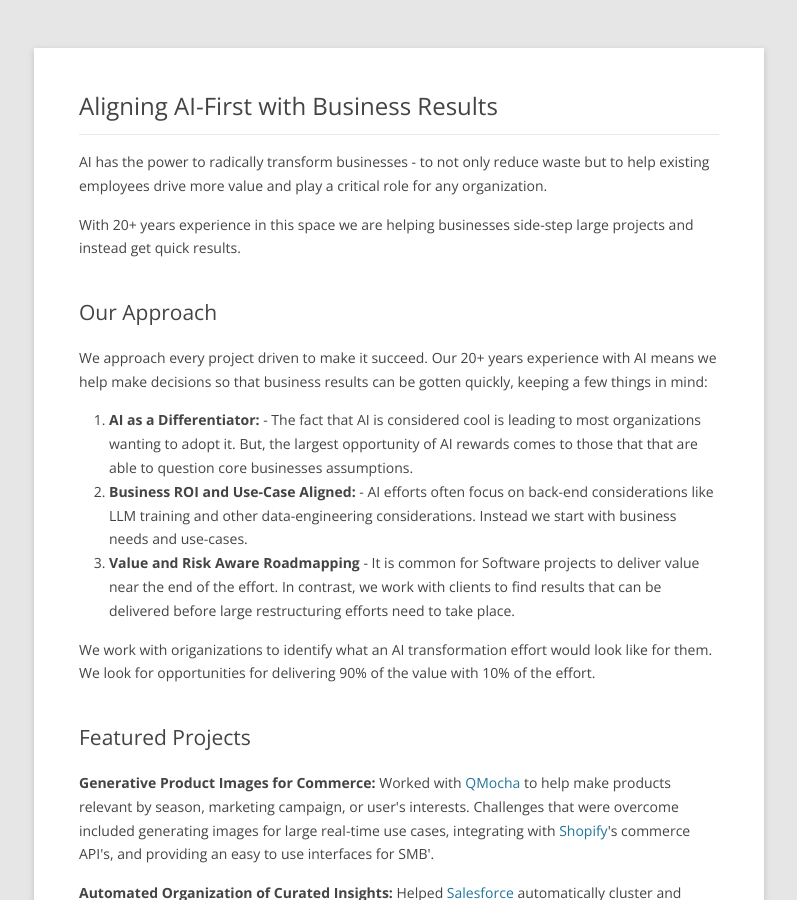
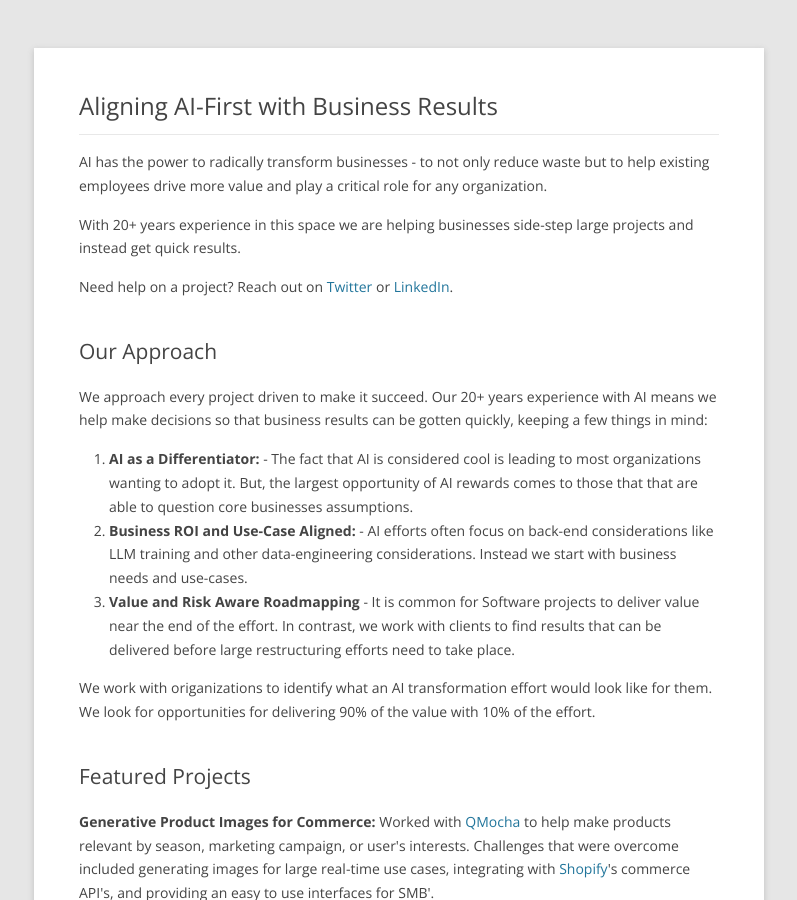
Before and after one commit to i3labs/i3labs.github.io, a Jekyll site: the page built from v2.html, in a window 1280 px wide and 900 px high. Shown: the whole window, without its empty margins (241-1038 px from the left). Built offline with Jekyll 4.4.1, drawn with Linux system fonts in a browser that asks for light colours; some of the changed text lies outside the part shown.

Commit message:
minor polish

```diff
--- a/v2.html
+++ b/v2.html
@@ -5,6 +5,7 @@ layout: single-page
   <div>
     <p>AI has the power to radically transform businesses - to not only reduce waste but to help existing employees drive more value and play a critical role for any organization.</p>
     <p> With 20+ years experience in this space we are helping businesses side-step large projects and instead get quick results.</p>
+    <p>Need help on a project? Reach out on <a href="https://twitter.com/VineetSinha">Twitter</a> or <a href="https://www.linkedin.com/in/VineetSinha">LinkedIn</a>.</p>
   </div>
 </div>
 
```
Also changed, not shown: other parts of v2.html (+0 -1 lines).
